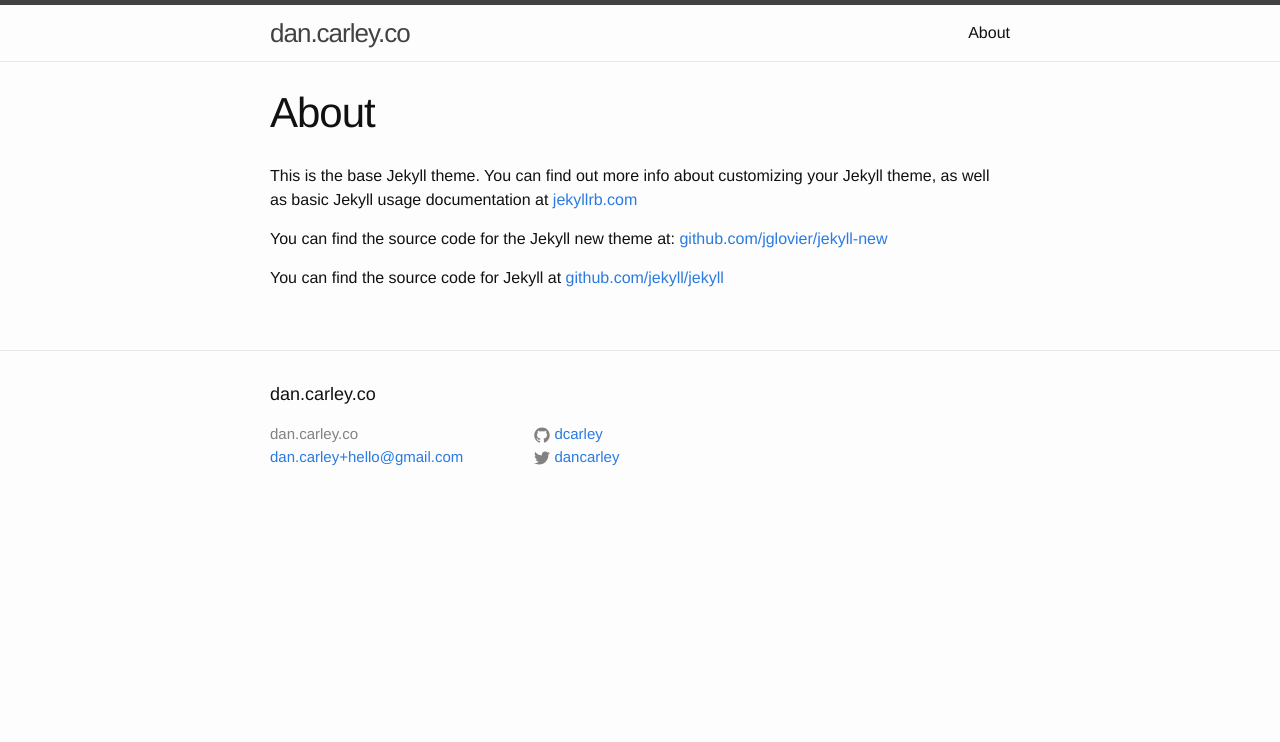
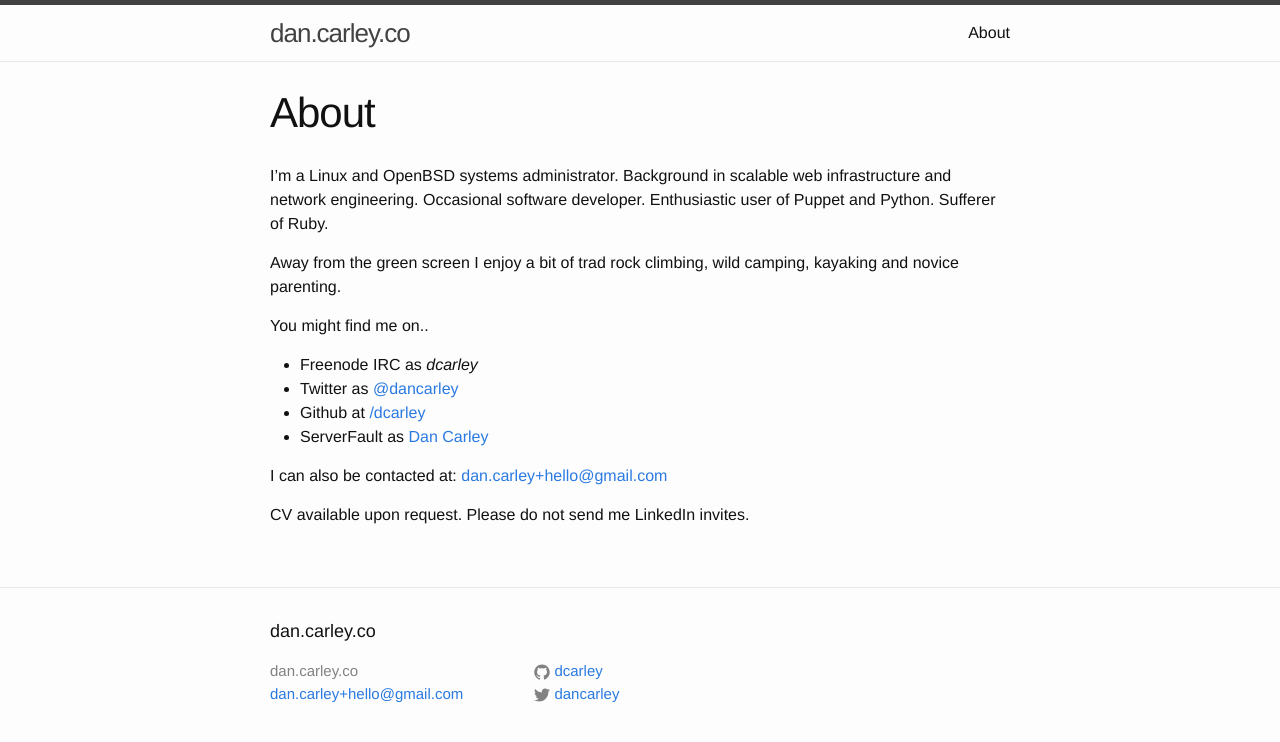
Before and after one commit to engrnisarahmed/dan.carley.co, a Jekyll site: the page built from about.md, in a window 1280 px wide. Shown: the top 742 px of the page. Built offline with Jekyll 4.4.1, drawn with Linux system fonts in a browser that asks for light colours.

Commit message:
Copy about page from old site.

```diff
--- a/about.md
+++ b/about.md
@@ -4,8 +4,17 @@ title: About
 permalink: /about/
 ---
 
-This is the base Jekyll theme. You can find out more info about customizing your Jekyll theme, as well as basic Jekyll usage documentation at [jekyllrb.com](http://jekyllrb.com/)
+I'm a Linux and OpenBSD systems administrator. Background in scalable web infrastructure and network engineering. Occasional software developer. Enthusiastic user of Puppet and Python. Sufferer of Ruby.
 
-You can find the source code for the Jekyll new theme at: [github.com/jglovier/jekyll-new](https://github.com/jglovier/jekyll-new)
+Away from the green screen I enjoy a bit of trad rock climbing, wild camping, kayaking and novice parenting.
 
-You can find the source code for Jekyll at [github.com/jekyll/jekyll](https://github.com/jekyll/jekyll)
+You might find me on..
+
+ - Freenode IRC as *dcarley*
+ - Twitter as [@dancarley](http://twitter.com/dancarley)
+ - Github at [/dcarley](http://github.com/dcarley)
+ - ServerFault as [Dan Carley](http://serverfault.com/users/7083)
+
+I can also be contacted at: [dan.carley+hello@gmail.com](mailto:dan.carley+hello@gmail.com)
+
+CV available upon request. Please do not send me LinkedIn invites.
```
